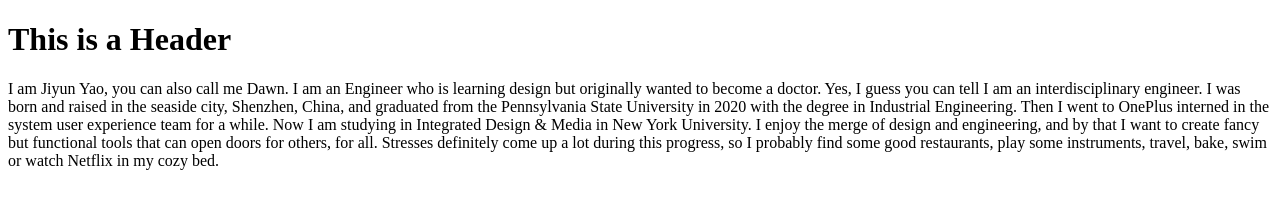
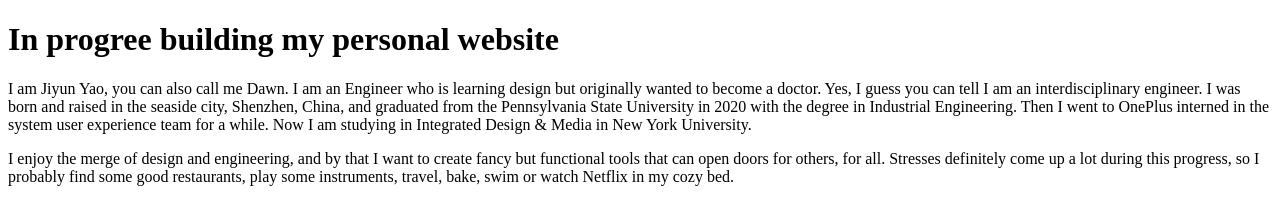
Before and after one commit to jby5122/jy_personal_website, a plain HTML site: page index.html in a window 1280 px wide. Drawn offline with Linux system fonts and the light colour scheme.

Commit message:
introduction

```diff
--- a/index.html
+++ b/index.html
@@ -3,10 +3,10 @@
     <head></head>
 
     <body>
-        <h1>This is a Header</h1>
+        <h1>In progree building my personal website</h1>
         <p>I am Jiyun Yao, you can also call me Dawn. I am an Engineer who is learning design but originally wanted to become a doctor. Yes, I guess you can tell I am an interdisciplinary engineer. I was born and raised in the seaside city, Shenzhen, China, and graduated from the Pennsylvania State University in 2020 with the degree in Industrial Engineering. Then I went to OnePlus interned in the system user experience team for a while. Now I am studying in Integrated Design & Media in New York University.
-
-I enjoy the merge of design and engineering, and by that I want to create fancy but functional tools that can open doors for others, for all. Stresses definitely come up a lot during this progress, so I probably find some good restaurants, play some instruments, travel, bake, swim or watch Netflix in my cozy bed.
-</p>
+        </p>
+        <p>I enjoy the merge of design and engineering, and by that I want to create fancy but functional tools that can open doors for others, for all. Stresses definitely come up a lot during this progress, so I probably find some good restaurants, play some instruments, travel, bake, swim or watch Netflix in my cozy bed.
+        </p>
     </body>
 </html>
```
